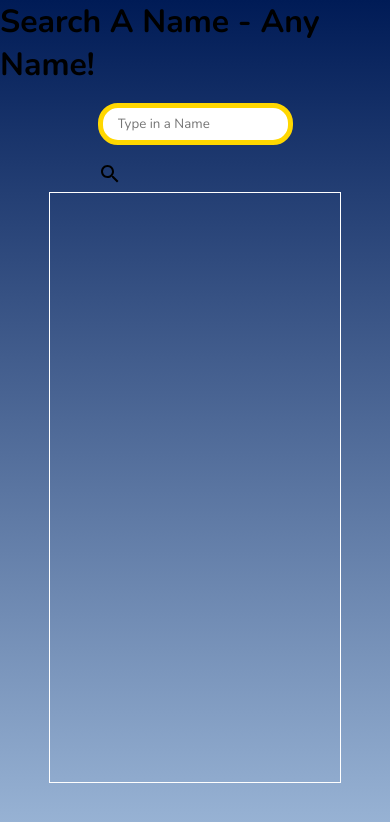
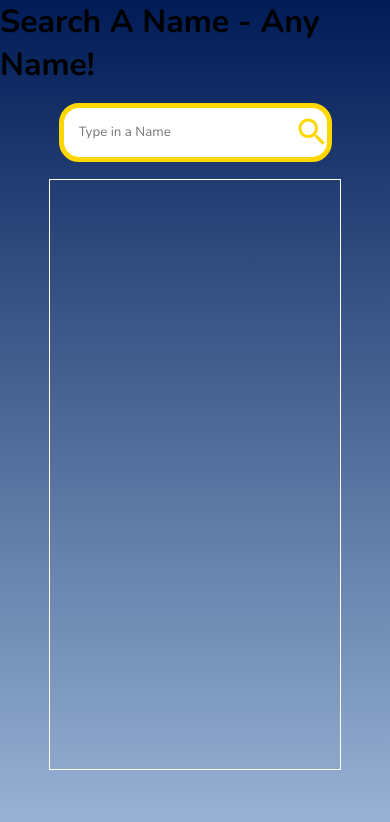
Before and after one commit to MomentaiBro/search-practice, a React (Create React App) app: page / in a window 390 px wide. Shown: the top 822 px of the page. Built offline with nearby package versions, Linux system fonts and the light colour scheme.

Commit message:
adjusted css styling to make it more responsive

```diff
--- a/src/components/SearchBar.css
+++ b/src/components/SearchBar.css
@@ -6,15 +6,38 @@
 }
 
 .search input {
-    width: 50vw;
+    width: 70vw;
+    height: 7vh;
     margin-top: 2vh;
     margin-bottom: 2vh;
     border-radius: 20px;
     border: 5px solid gold;
-    height: 5vh;
+    z-index:0;
     padding: 15px;
     font-family: "Nunito", sans-serif;
     color: #000;
+}
+
+.searchInputs{
+    display: flex;
+    align-items: center;
+
+}
+
+.searchIcon{
+    height: 5vh;
+    width: 10vw;
+    background-color: none;
+    color: gold;
+    display: grid;
+    place-items: center;
+    border-radius: 5px;
+    position: absolute;
+    left: 75vw;
+    z-index: 2;
+}
+.searchIcon svg {
+    font-size: 36px;
 }
 
 .dataResult {
```
